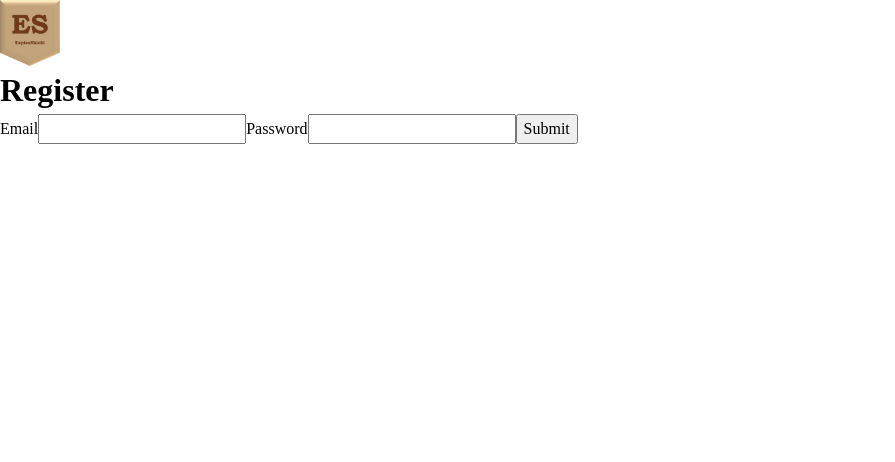
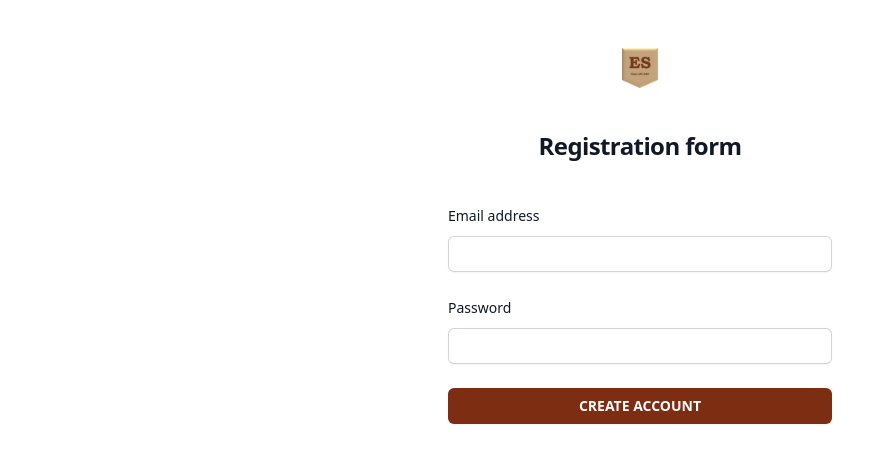
Before and after one commit to alenamosk/ExpiroShield, a Next.js app in the folder front/: page /register in a window 1280 px wide. Shown: the top 462 px of the page, without its empty margins (0-895 px from the left). Built offline with nearby package versions, Linux system fonts and the light colour scheme.

Commit message:
added styling to the registration and login pages

```diff
--- a/front/package.json
+++ b/front/package.json
@@ -10,6 +10,7 @@
   },
   "dependencies": {
     "@hookform/resolvers": "^3.3.3",
+    "@tailwindcss/forms": "^0.5.7",
     "@types/date-fns": "^2.6.0",
     "next": "14.0.4",
     "react": "^18",
--- a/front/src/pages/login.tsx
+++ b/front/src/pages/login.tsx
@@ -51,26 +51,79 @@
 
   return (
     <>
-      <LogoLink />
-      <header>
-        <h1>Login</h1>
-      </header>
+      <div className="flex min-h-full flex-1 flex-col justify-center px-6 py-12 lg:px-8">
+        <div className="sm:mx-auto sm:w-full sm:max-w-sm">
+          <img className="mx-auto h-10 w-auto" src="Logo(1).png" alt="Logo" />
+          <h2 className="mt-10 text-center text-2xl font-bold leading-9 tracking-tight text-gray-900">
+            Log in to your account
+          </h2>
+        </div>
 
-      <form className="form" onSubmit={handleSubmit(handleFormSubmit)}>
-        <label htmlFor="username">Email</label>
-        <input id="email" {...register("email")} type="text" />
-        {errors.email && <p className="error-msg">{errors.email.message}</p>}
+        <div className="mt-10 sm:mx-auto sm:w-full sm:max-w-sm">
+          <form
+            className="space-y-6"
+            action="#"
+            method="POST"
+            onSubmit={handleSubmit(handleFormSubmit)}
+          >
+            <div>
+              <label
+                htmlFor="email"
+                className="block text-sm font-medium leading-6 text-gray-900"
+              >
+                Email address
+              </label>
+              <div className="mt-2">
+                <input
+                  id="email"
+                  {...register("email")}
+                  name="email"
+                  type="email"
+                  autoComplete="email"
+                  required
+                  className="block w-full rounded-md border-0 py-1.5 text-gray-900 shadow-sm ring-1 ring-inset ring-gray-300 placeholder:text-gray-400 focus:ring-2 focus:ring-inset focus:ring-indigo-600 sm:text-sm sm:leading-6"
+                />
+              </div>
+            </div>
+            {errors.email && (
+              <p className="error-msg">{errors.email.message}</p>
+            )}
 
-        <label htmlFor="password">Password</label>
-        <input id="password" {...register("password")} type="password" />
-        {errors.password && (
-          <p className="error-msg">{errors.password.message}</p>
-        )}
-
-        <button type="submit" id="submit">
-          Submit
-        </button>
-      </form>
+            <div>
+              <div className="flex items-center justify-between">
+                <label
+                  htmlFor="password"
+                  className="block text-sm font-medium leading-6 text-gray-900"
+                >
+                  Password
+                </label>
+              </div>
+              <div className="mt-2">
+                <input
+                  id="password"
+                  {...register("password")}
+                  name="password"
+                  type="password"
+                  autoComplete="current-password"
+                  required
+                  className="block w-full rounded-md border-0 py-1.5 text-gray-900 shadow-sm ring-1 ring-inset ring-gray-300 placeholder:text-gray-400 focus:ring-2 focus:ring-inset focus:ring-indigo-600 sm:text-sm sm:leading-6"
+                />
+              </div>
+            </div>
+            {errors.password && (
+              <p className="error-msg">{errors.password.message}</p>
+            )}
+            <div>
+              <button
+                type="submit"
+                className="flex w-full justify-center rounded-md bg-orange-900 px-3 py-1.5 text-sm font-semibold leading-6 text-white shadow-sm hover:bg-orange-700 focus-visible:outline focus-visible:outline-2 focus-visible:outline-offset-2 focus-visible:outline-orange-800"
+              >
+                LOG IN
+              </button>
+            </div>
+          </form>
+        </div>
+      </div>
     </>
   );
 };
--- a/front/src/pages/register.tsx
+++ b/front/src/pages/register.tsx
@@ -46,24 +46,79 @@
 
   return (
     <>
-      <LogoLink />
-      <header>
-        <h1>Register</h1>
-      </header>
+      <div className="flex min-h-full flex-1 flex-col justify-center px-6 py-12 lg:px-8">
+        <div className="sm:mx-auto sm:w-full sm:max-w-sm">
+          <img className="mx-auto h-10 w-auto" src="Logo(1).png" alt="Logo" />
+          <h2 className="mt-10 text-center text-2xl font-bold leading-9 tracking-tight text-gray-900">
+            Registration form
+          </h2>
+        </div>
 
-      <form className="form" onSubmit={handleSubmit(handleFormSubmit)}>
-        <label htmlFor="username">Email</label>
-        <input id="username" {...register("email")} type="text" />
-        {errors.email && <p className="error-msg">{errors.email.message}</p>}
+        <div className="mt-10 sm:mx-auto sm:w-full sm:max-w-sm">
+          <form
+            className="space-y-6"
+            action="#"
+            method="POST"
+            onSubmit={handleSubmit(handleFormSubmit)}
+          >
+            <div>
+              <label
+                htmlFor="email"
+                className="block text-sm font-medium leading-6 text-gray-900"
+              >
+                Email address
+              </label>
+              <div className="mt-2">
+                <input
+                  id="email"
+                  {...register("email")}
+                  name="email"
+                  type="email"
+                  autoComplete="email"
+                  required
+                  className="block w-full rounded-md border-0 py-1.5 text-gray-900 shadow-sm ring-1 ring-inset ring-gray-300 placeholder:text-gray-400 focus:ring-2 focus:ring-inset focus:ring-indigo-600 sm:text-sm sm:leading-6"
+                />
+              </div>
+            </div>
+            {errors.email && (
+              <p className="error-msg">{errors.email.message}</p>
+            )}
 
-        <label htmlFor="password">Password</label>
-        <input id="password" {...register("password")} type="text" />
-        {errors.password && (
-          <p className="error-msg">{errors.password.message}</p>
-        )}
-
-        <button type="submit">Submit</button>
-      </form>
+            <div>
+              <div className="flex items-center justify-between">
+                <label
+                  htmlFor="password"
+                  className="block text-sm font-medium leading-6 text-gray-900"
+                >
+                  Password
+                </label>
+              </div>
+              <div className="mt-2">
+                <input
+                  id="password"
+                  {...register("password")}
+                  name="password"
+                  type="password"
+                  autoComplete="current-password"
+                  required
+                  className="block w-full rounded-md border-0 py-1.5 text-gray-900 shadow-sm ring-1 ring-inset ring-gray-300 placeholder:text-gray-400 focus:ring-2 focus:ring-inset focus:ring-indigo-600 sm:text-sm sm:leading-6"
+                />
+              </div>
+            </div>
+            {errors.password && (
+              <p className="error-msg">{errors.password.message}</p>
+            )}
+            <div>
+              <button
+                type="submit"
+                className="flex w-full justify-center rounded-md bg-orange-900 px-3 py-1.5 text-sm font-semibold leading-6 text-white shadow-sm hover:bg-orange-700 focus-visible:outline focus-visible:outline-2 focus-visible:outline-offset-2 focus-visible:outline-orange-800"
+              >
+                CREATE ACCOUNT
+              </button>
+            </div>
+          </form>
+        </div>
+      </div>
     </>
   );
 };
--- a/front/src/styles/globals.css
+++ b/front/src/styles/globals.css
@@ -1,3 +1,7 @@
+@import "tailwindcss/base";
+@import "tailwindcss/components";
+@import "tailwindcss/utilities";
+
 .logo {
   width: 40px;
   height: auto;
--- a/front/tailwind.config.ts
+++ b/front/tailwind.config.ts
@@ -1,20 +1,21 @@
-import type { Config } from 'tailwindcss'
+import type { Config } from "tailwindcss";
+import forms from "@tailwindcss/forms";
 
 const config: Config = {
   content: [
-    './src/pages/**/*.{js,ts,jsx,tsx,mdx}',
-    './src/components/**/*.{js,ts,jsx,tsx,mdx}',
-    './src/app/**/*.{js,ts,jsx,tsx,mdx}',
+    "./src/pages/**/*.{js,ts,jsx,tsx,mdx}",
+    "./src/components/**/*.{js,ts,jsx,tsx,mdx}",
+    "./src/app/**/*.{js,ts,jsx,tsx,mdx}",
   ],
   theme: {
     extend: {
       backgroundImage: {
-        'gradient-radial': 'radial-gradient(var(--tw-gradient-stops))',
-        'gradient-conic':
-          'conic-gradient(from 180deg at 50% 50%, var(--tw-gradient-stops))',
+        "gradient-radial": "radial-gradient(var(--tw-gradient-stops))",
+        "gradient-conic":
+          "conic-gradient(from 180deg at 50% 50%, var(--tw-gradient-stops))",
       },
     },
   },
-  plugins: [],
-}
-export default config
+  plugins: [forms],
+};
+export default config;
```
Also changed, not shown: 1 other file (tests, documents, lock files or other folders).
